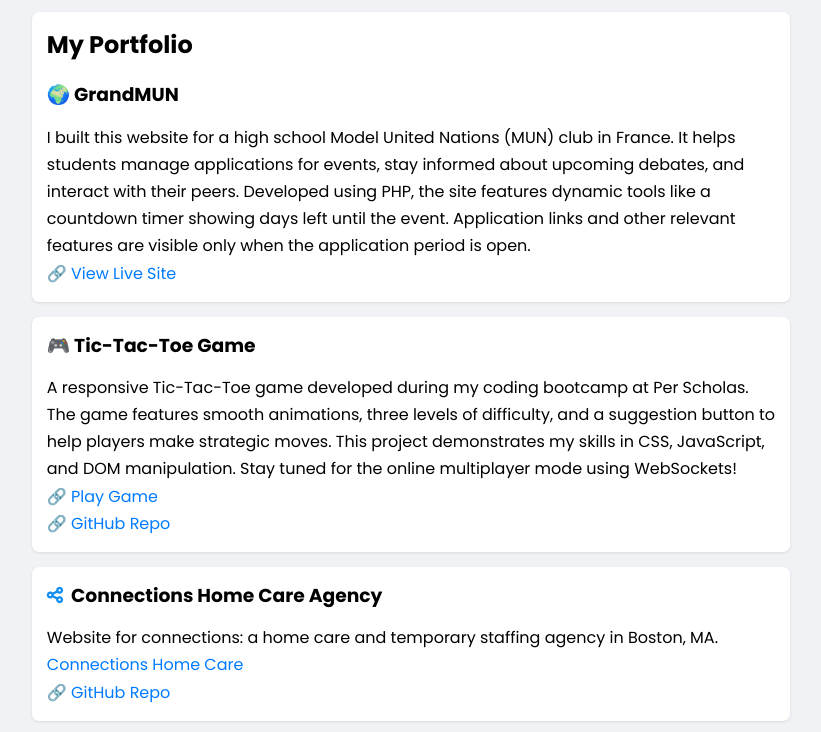
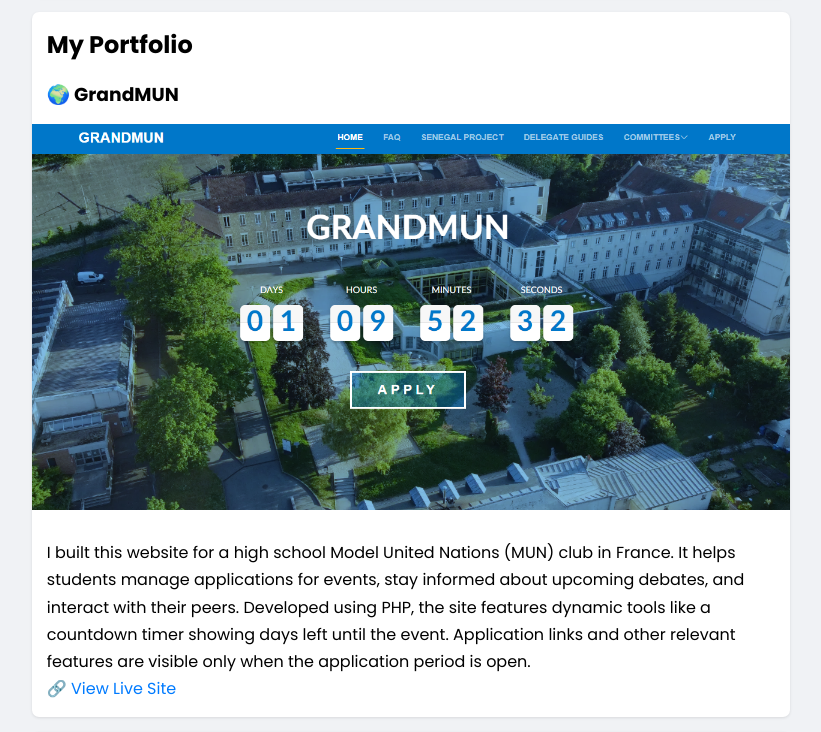
Before and after one commit to yasZemmouri/portfolio24, a plain HTML site: page index.html in a window 1280 px wide. Shown: the part 724-1456 px from the top of the page, without its empty margins (229-1050 px from the left). Drawn offline with Linux system fonts and the light colour scheme.

Commit message:
adding images for the portfolio links

```diff
--- a/index.html
+++ b/index.html
@@ -50,20 +50,29 @@
     <section class="post">
         <h2>My Portfolio</h2>
         <h3>&#127757; GrandMUN</h3>
+        <div class="site-image">
+            <img src="grandmun2.png" alt="">
+        </div>
         <p>I built this website for a high school Model United Nations (MUN) club in France. It helps students manage applications for events, stay informed about upcoming debates, and interact with their peers. Developed using PHP, the site features dynamic tools like a countdown timer showing days left until the event. Application links and other relevant features are visible only when the application period is open.</p>
         <p><a href="https://grandmun.fr/" target="_blank" rel="noopener noreferrer">🔗 View Live Site</a></p>
     </section>
 
     <section class="post">
         <h3>&#127918; Tic-Tac-Toe Game</h3>
+        <div class="site-image">
+            <img src="game.jpg" alt="">
+        </div>
         <p>A responsive Tic-Tac-Toe game developed during my coding bootcamp at Per Scholas. The game features smooth animations, three levels of difficulty, and a suggestion button to help players make strategic moves. This project demonstrates my skills in CSS, JavaScript, and DOM manipulation. Stay tuned for the online multiplayer mode using WebSockets!</p>
         <p><a href="https://yaszemmouri.github.io/mod1-project-tictactoe/" target="_blank" rel="noopener noreferrer">🔗 Play Game</a></p>
         <p><a href="https://github.com/yasZemmouri/mod1-project-tictactoe" target="_blank" rel="noopener noreferrer">🔗 GitHub Repo</a></p>
     </section>
     <section class="post">
         <h3><i class="fa-solid fa-share-nodes connections-color"></i>&nbsp; Connections Home Care Agency</h3>
+        <div class="site-image">
+            <img src="connections.jpg" alt="">
+        </div>
         <p>Website for connections: a home care and temporary staffing agency in Boston, MA.</p>
-        <p><a href="https://connectionstempstaffers.com/" target="_blank" rel="noopener noreferrer">Connections Home Care</a></p>
+        <p><a href="https://connectionstempstaffers.com/" target="_blank" rel="noopener noreferrer">🔗 View Live Site</a></p>
         <p><a href="https://github.com/yasZemmouri/connectionstempstaffing" target="_blank" rel="noopener noreferrer">🔗 GitHub Repo</a></p>
     </section>
 
--- a/style.css
+++ b/style.css
@@ -36,8 +36,9 @@ h1, h2, h3{
 }
 .banner{
     width: 100vw;
-    background-color: green;
+    background-color: white;
     background-image: url('river.jpg');
+    background-image: url('banner3.webp');
     background-size: cover;
     background-position: center;
     background-repeat: no-repeat;
@@ -77,3 +78,16 @@ h1, h2, h3{
 .connections-color{
    color: #118DF0;
 }
+.site-image{
+    /* height: 400px; */
+    /* background-image: url('connections.jpg'); */
+    background-position: center;
+    background-size: cover;
+    background-clip: border-box;
+    margin: auto -15px 1.3em -15px;
+
+}
+.site-image img{
+    width: 100%;
+    height: auto;
+}
```
Also changed, not shown: banner2.webp (added), banner3.webp (added), connections.jpg (added), game.jpg (added), grandmun.jpg (added), grandmun2.png (added).
